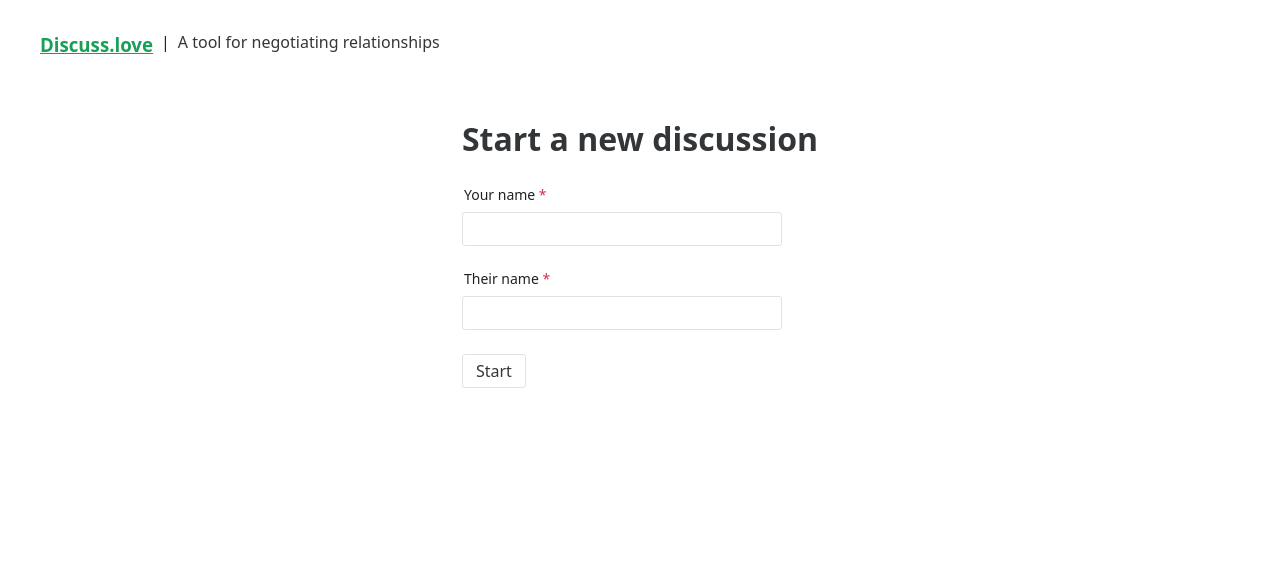
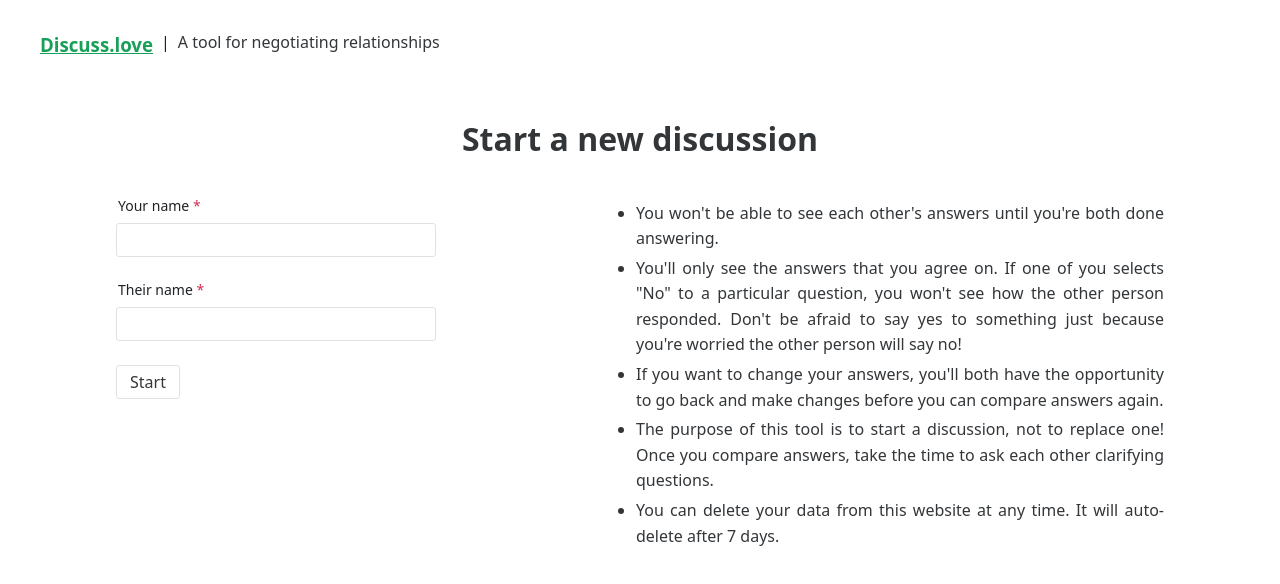
Before and after one commit to justlark/discuss.love, a Vue app in the folder client/: page /start in a window 1280 px wide. Shown: the top 584 px of the page. Built offline with nearby package versions, Linux system fonts and the light colour scheme; no server answers.

Commit message:
Update start page with additional information

```diff
--- a/client/src/components/NameInput.vue
+++ b/client/src/components/NameInput.vue
@@ -35,6 +35,5 @@ const props = defineProps<{
 .name-input {
   display: flex;
   flex-direction: column;
-  max-width: 20rem;
 }
 </style>
--- a/client/src/views/HomeView.vue
+++ b/client/src/views/HomeView.vue
@@ -16,29 +16,22 @@ const navigateStart = () => {
     <n-button @click="navigateStart" type="primary" class="start-button"
       >Start a Discussion</n-button
     >
+    <div class="body">
       <p>
         This is a tool for negotiating relationships. Each of you will pick and choose what you want
         out of your relationship from a menu of options, and once you're both done, you can compare
         answers to see if you're on the same page or not.
       </p>
       <p>
-      The purpose of this tool is to start a discussion, not to replace one! Once you compare
-      answers, take the time to ask each other clarifying questions.
+        This tool isn't just for romantic relationships! Use it with your friends, platonic
+        partners, play partners, or anyone else you want to build a healthier relationship with.
       </p>
       <p>
-      You'll only see the answers that you agree on. If one of you selects "No" to a particular
-      question, you won't see how the other person responded. Don't be afraid to say "Yes" to
-      something just because you're worried the other person will say "No"!
-    </p>
-    <p>
-      This tool isn't just for romantic relationships! Use it with your friends, platonic partners,
-      play partners, or anyone else you want to build a healthier relationship with.
-    </p>
-    <p>
-      You'll often see this exercise referred to as the "relationship smorgasbord," referring to the
-      way you can pick and choose what you want from a buffet of options. The concept is often
+        You'll often see this exercise referred to as the "relationship smorgasbord," referring to
+        the way you can pick and choose what you want from a buffet of options. The concept is often
         associated with relationship anarchy.
       </p>
+    </div>
     <p class="callout-link">
       <nav-link to="https://github.com/justlark/discuss.love" target="_blank">GitHub</nav-link>
     </p>
@@ -64,7 +57,8 @@ const navigateStart = () => {
   margin-top: 2rem;
 }
 
-p {
+.body {
   text-align: justify;
+  max-width: 50rem;
 }
 </style>
--- a/client/src/views/StartView.vue
+++ b/client/src/views/StartView.vue
@@ -3,7 +3,7 @@ import { ref } from "vue";
 import { sessionsEndpoint } from "@/api";
 import NameInput from "@/components/NameInput.vue";
 import { useRouter } from "vue-router";
-import { type FormInst, NButton, NForm, NFlex, useMessage } from "naive-ui";
+import { type FormInst, NDivider, NButton, NForm, NUl, NLi, NFlex, useMessage } from "naive-ui";
 
 const formRef = ref<FormInst>();
 const names = ref({ sender: "", recipient: "" });
@@ -63,9 +63,9 @@ const startSession = async () => {
 
 <template>
   <main>
-    <n-flex justify="center">
-      <div>
-        <h1>Start a new discussion</h1>
+    <h1 class="title">Start a new discussion</h1>
+    <n-flex size="large" justify="space-around">
+      <div class="form">
         <n-form ref="formRef" :rules="rules" :model="names">
           <name-input id="sender" label="Your name" path="sender" v-model="names.sender" />
           <name-input
@@ -77,8 +77,46 @@ const startSession = async () => {
           <n-button @click="startSession">Start</n-button>
         </n-form>
       </div>
+      <aside class="aside">
+        <n-ul>
+          <n-li>
+            You won't be able to see each other's answers until you're both done answering.
+          </n-li>
+          <n-li>
+            You'll only see the answers that you agree on. If one of you selects "No" to a
+            particular question, you won't see how the other person responded. Don't be afraid to
+            say yes to something just because you're worried the other person will say no!
+          </n-li>
+          <n-li
+            >If you want to change your answers, you'll both have the opportunity to go back and
+            make changes before you can compare answers again.</n-li
+          >
+          <n-li>
+            The purpose of this tool is to start a discussion, not to replace one! Once you compare
+            answers, take the time to ask each other clarifying questions.
+          </n-li>
+          <n-li
+            >You can delete your data from this website at any time. It will auto-delete after 7
+            days.</n-li
+          >
+        </n-ul>
+      </aside>
     </n-flex>
   </main>
 </template>
 
-<style scoped></style>
+<style scoped>
+.title {
+  text-align: center;
+  margin-bottom: 2rem;
+}
+
+.form {
+  flex: 0 1 20rem;
+}
+
+.aside {
+  text-align: justify;
+  flex: 0 1 35rem;
+}
+</style>
```
Lines whose indentation alone changed are shown as unchanged.
